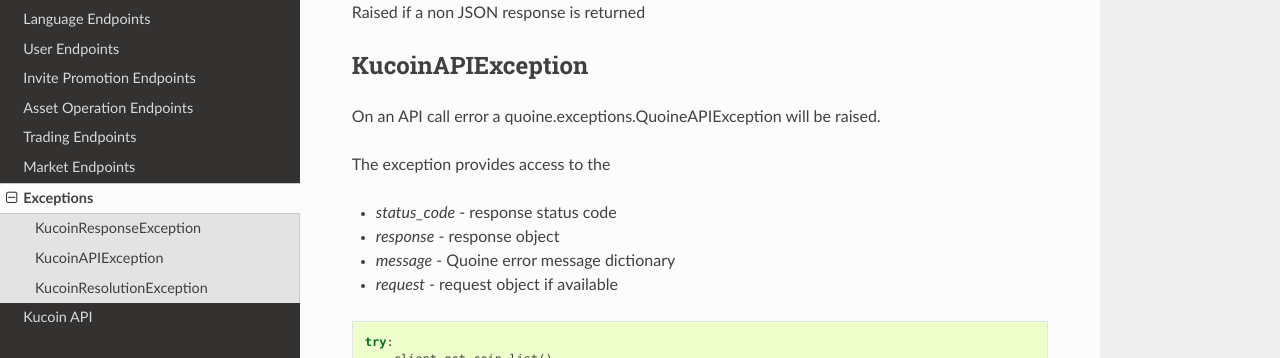
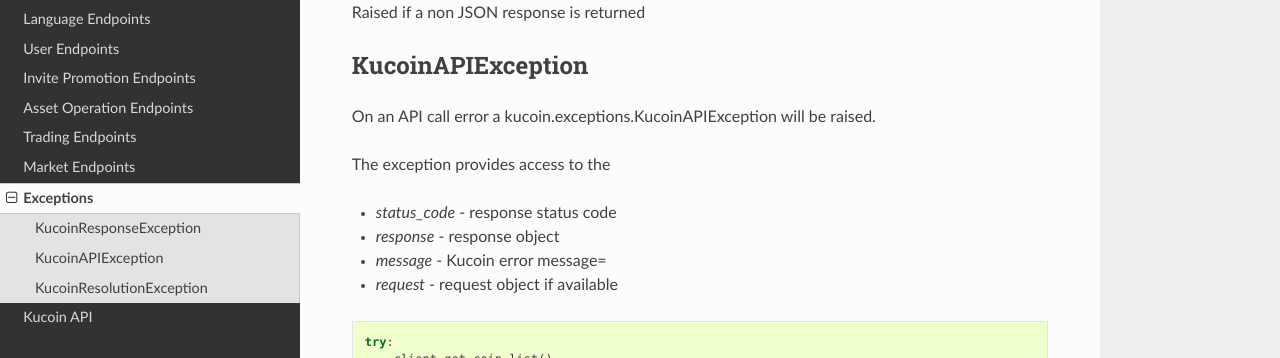
Before and after one commit to sammchardy/python-kucoin, a Sphinx documentation site: the page built from docs/exceptions.rst, in a window 1280 px wide and 939 px high. Shown: the part 215-573 px from the top of the window. Built offline with Sphinx 7.4.7 and the Read the Docs theme 2.0.0, drawn with Linux system fonts in a browser that asks for light colours; formulas are drawn with MathJax 3; pages that are not in the unit, such as notebooks, are missing from menus.

Commit message:
Update to reference Kucoin

```diff
--- a/docs/exceptions.rst
+++ b/docs/exceptions.rst
@@ -9,13 +9,13 @@
 KucoinAPIException
 ------------------
 
-On an API call error a quoine.exceptions.QuoineAPIException will be raised.
+On an API call error a kucoin.exceptions.KucoinAPIException will be raised.
 
 The exception provides access to the
 
 - `status_code` - response status code
 - `response` - response object
-- `message` - Quoine error message dictionary
+- `message` - Kucoin error message=
 - `request` - request object if available
 
 .. code:: python
```
